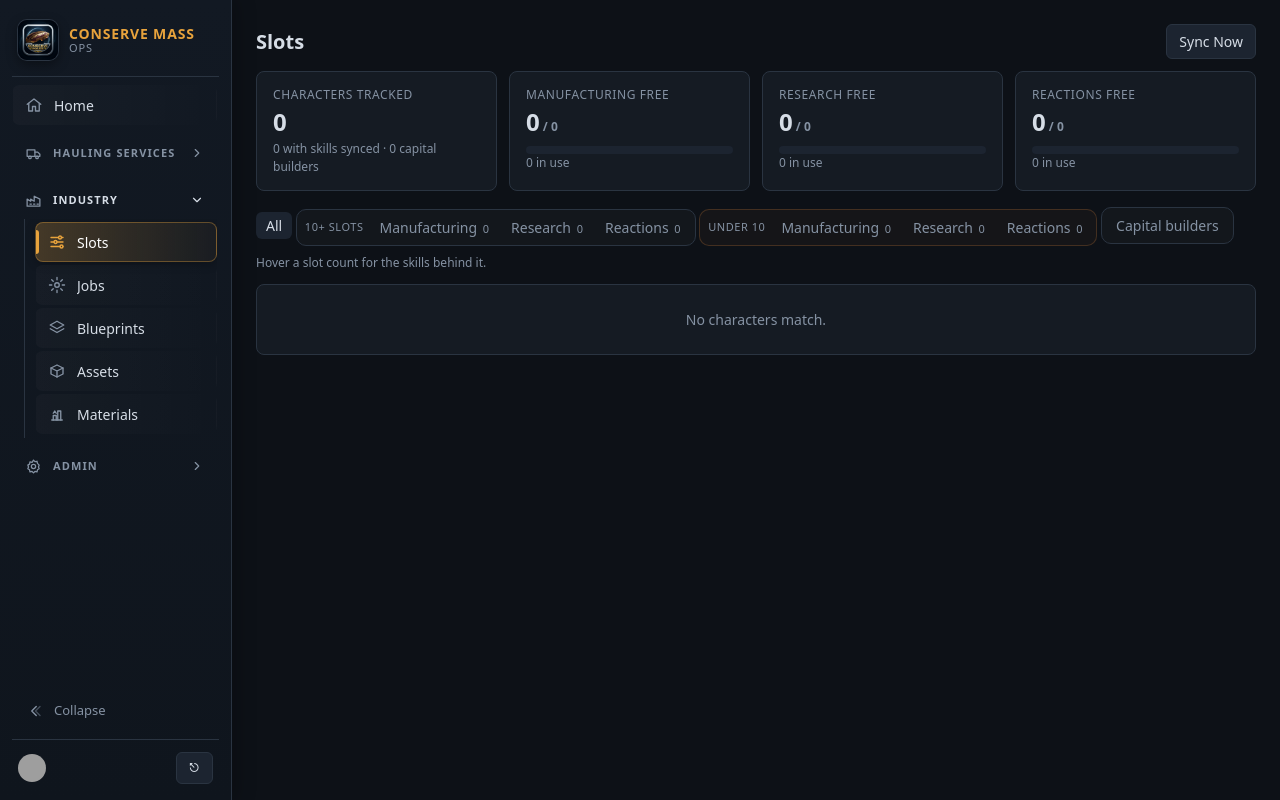
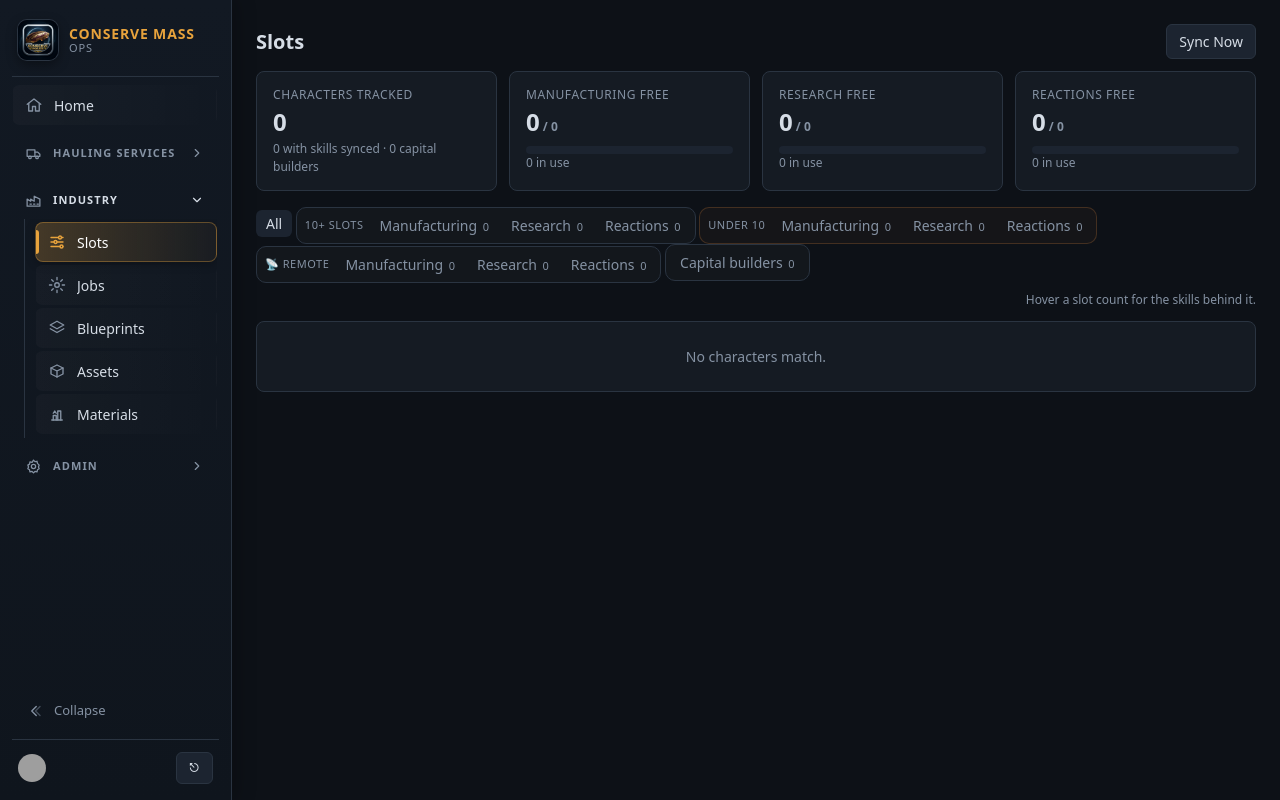
Before and after one commit to cmasiah/conserve-mass, a FastAPI app: page /industry/slots in a window 1280 px wide. Run offline with FastAPI, Linux system fonts and the light colour scheme; the visitor is signed in with stand-in values (Sample User, id 1); data that the repository does not hold is empty; grey boxes are pictures that could not be loaded.

Commit message:
Slots: remote job range (📡 20j, → 25j when training) and Remote filters; capital builders count on its filter; dashboard button reads Sync Contracts
Co-Authored-By: Claude Opus 5.5 <noreply@anthropic.com>
Claude-Session: https://claude.ai/code/session_01TUfw85FAJKniBUpr75FHP9

```diff
--- a/app/services/industry.py
+++ b/app/services/industry.py
@@ -122,8 +122,10 @@ def slot_breakdown(levels: dict[str, int], cat: str,
         reach = f"within {rl * per} jumps"
     else:
         reach = f"level {rl} remote range"
+    rq = max(queued.get(remote, 0), rl)
     return {"rows": rows, "remote": {"name": remote, "level": rl, "reach": reach,
-                                     "queued": max(queued.get(remote, 0), rl)},
+                                     "queued": rq, "jumps": rl * (per or 0),
+                                     "queued_jumps": rq * (per or 0)},
             "capacity": slot_capacity(levels)[cat]}
 
 
--- a/app/web/routes/industry.py
+++ b/app/web/routes/industry.py
@@ -61,6 +61,8 @@ def slots(request: Request, sort: str = "name", dir: str = "", only: str = "",
         rows = [r for r in rows if r.has_skills and r.capacity.get(cat, 0) < gold]
     elif only == "capital":
         rows = [r for r in rows if r.capital_level >= 1]
+    elif kind == "remote" and cat in CATS:
+        rows = [r for r in rows if r.has_skills and r.levels.get(industry.REMOTE_SKILLS[cat], 0)]
 
     # Default direction: names A→Z, everything else biggest first. dir flips it.
     desc = (sort != "name") if dir not in ("asc", "desc") else dir == "desc"
@@ -74,11 +76,14 @@ def slots(request: Request, sort: str = "name", dir: str = "", only: str = "",
         rows.sort(key=lambda r: (r.character.name or "").lower(), reverse=desc)
     under_counts = {c: sum(1 for r in synced if r.capacity.get(c, 0) < gold) for c in CATS}
     gold_counts = {c: sum(1 for r in synced if r.capacity.get(c, 0) >= gold) for c in CATS}
+    remote_counts = {c: sum(1 for r in synced if r.levels.get(industry.REMOTE_SKILLS[c], 0))
+                     for c in CATS}
     detail = {r.character.character_id: {c: industry.slot_breakdown(r.levels, c, r.queued)
                                          for c in CATS}
               for r in rows if r.has_skills}
     return render(request, "industry_slots.html", rows=rows, sort=sort, only=only, cats=CATS,
                   desc=desc, gold=gold, under_counts=under_counts, gold_counts=gold_counts,
+                  remote_counts=remote_counts,
                   labels=industry.CATEGORY_LABELS, totals=totals, detail=detail,
                   tracked=len(everyone), synced=len(synced), capital_builders=capital_builders,
                   tiers=industry.CAPITAL_TIERS, tier_rows=industry.CAPITAL_TIER_ROWS,
--- a/app/web/static/app.css
+++ b/app/web/static/app.css
@@ -446,3 +446,6 @@ td.held .tip-row { grid-template-columns: 1fr auto 50px; white-space: normal; }
 .lim-bar.hot .lim-fill { background: var(--bad); }
 .lim-peak { position: absolute; top: -3px; bottom: -3px; width: 2px; background: var(--text); opacity: .7; border-radius: 1px; }
 .lim-foot { margin-top: 8px; }
+
+/* Slots: remote job range (📡 25j) next to a slot count */
+.remote-tag { margin-left: 8px; font-size: 11px; color: var(--muted); white-space: nowrap; font-variant-numeric: tabular-nums; }
--- a/app/web/templates/dashboard.html
+++ b/app/web/templates/dashboard.html
@@ -12,7 +12,7 @@
     <span class="small muted">Last sync {{ sync.last_success_at | delta(now) }}
       {% if sync.last_error %}<span class="pill bad" title="{{ sync.last_error }}">error</span>{% endif %}</span>
   {% endif %}
-  {{ sync_now(sync_feeds, "/system/sync-now", csrf, now) }}
+  {{ sync_now(sync_feeds, "/system/sync-now", csrf, now, label="Sync Contracts") }}
 </div>
 
 {% if not corp %}
--- a/app/web/templates/industry_slots.html
+++ b/app/web/templates/industry_slots.html
@@ -3,6 +3,15 @@
 {% block title %}Slots · {{ APP_NAME }}{% endblock %}
 {% macro pips(level, queued=0) -%}
   <span class="pips" aria-label="level {{ level }}{{ ', training to ' ~ queued if queued > level }}">{% for i in range(5) %}<i class="{{ 'on' if i < level else ('q' if i < queued) }}"></i>{% endfor %}</span>
+{%- endmacro %}
+{#- 📡 + jump range when a remote skill is trained (like "→ 5" for a queued level, a
+    queued remote level shows "→ 25j"). Nothing = only jobs in the system you're in. -#}
+{% macro remote_tag(rm) -%}
+  {%- if rm.level or rm.queued_jumps > rm.jumps -%}
+  <span class="remote-tag" title="{{ rm.name }} {{ rm.level }}: start jobs {{ rm.reach }}{{ ' · training to ' ~ rm.queued_jumps ~ ' jumps' if rm.queued_jumps > rm.jumps }}">
+    {%- if rm.level %}📡 {{ rm.jumps }}j{% endif %}{% if rm.queued_jumps > rm.jumps %}<span class="q-note"> → {{ rm.queued_jumps }}j</span>{% endif -%}
+  </span>
+  {%- endif -%}
 {%- endmacro %}
 {% macro slotcell(r, cat) -%}
   {%- if not r.has_skills -%}<span class="muted small">no skill data</span>
@@ -12,7 +21,7 @@
     <div class="tip slotcell {{ 'short' if 0 < cap < gold }}" tabindex="0">
       {% if cap %}
         <div class="nums"><strong>{{ used }}</strong><span class="muted cap-n"> / {{ cap }}</span>
-          <span class="small muted">in use</span></div>
+          <span class="small muted">in use</span>{{ remote_tag(d.remote) }}</div>
         <div class="meter {{ 'full' if used >= cap }}"><span style="width: {{ (used / cap * 100) | round(0) }}%"></span></div>
       {% else %}
         <div class="nums muted">—</div>
@@ -69,7 +78,11 @@
       {% for c in cats %}<a href="?sort={{ sort }}&dir={{ ds }}&only=under:{{ c }}" class="{{ 'active' if only == 'under:' ~ c }}">{{ labels[c] }} <span class="tab-n">{{ under_counts[c] }}</span></a>{% endfor %}
     </span>
     <span class="tab-box">
-      <a href="?sort={{ sort }}&dir={{ ds }}&only=capital" class="{{ 'active' if only == 'capital' }}">Capital builders</a>
+      <span class="tab-group" title="Can start jobs outside the system they're in">📡 Remote</span>
+      {% for c in cats %}<a href="?sort={{ sort }}&dir={{ ds }}&only=remote:{{ c }}" class="{{ 'active' if only == 'remote:' ~ c }}">{{ labels[c] }} <span class="tab-n">{{ remote_counts[c] }}</span></a>{% endfor %}
+    </span>
+    <span class="tab-box">
+      <a href="?sort={{ sort }}&dir={{ ds }}&only=capital" class="{{ 'active' if only == 'capital' }}">Capital builders <span class="tab-n">{{ capital_builders }}</span></a>
     </span>
   </div>
   <span class="spacer"></span>
```
Also changed, not shown: tests/test_char_tabs.py (+9 -0 lines).
